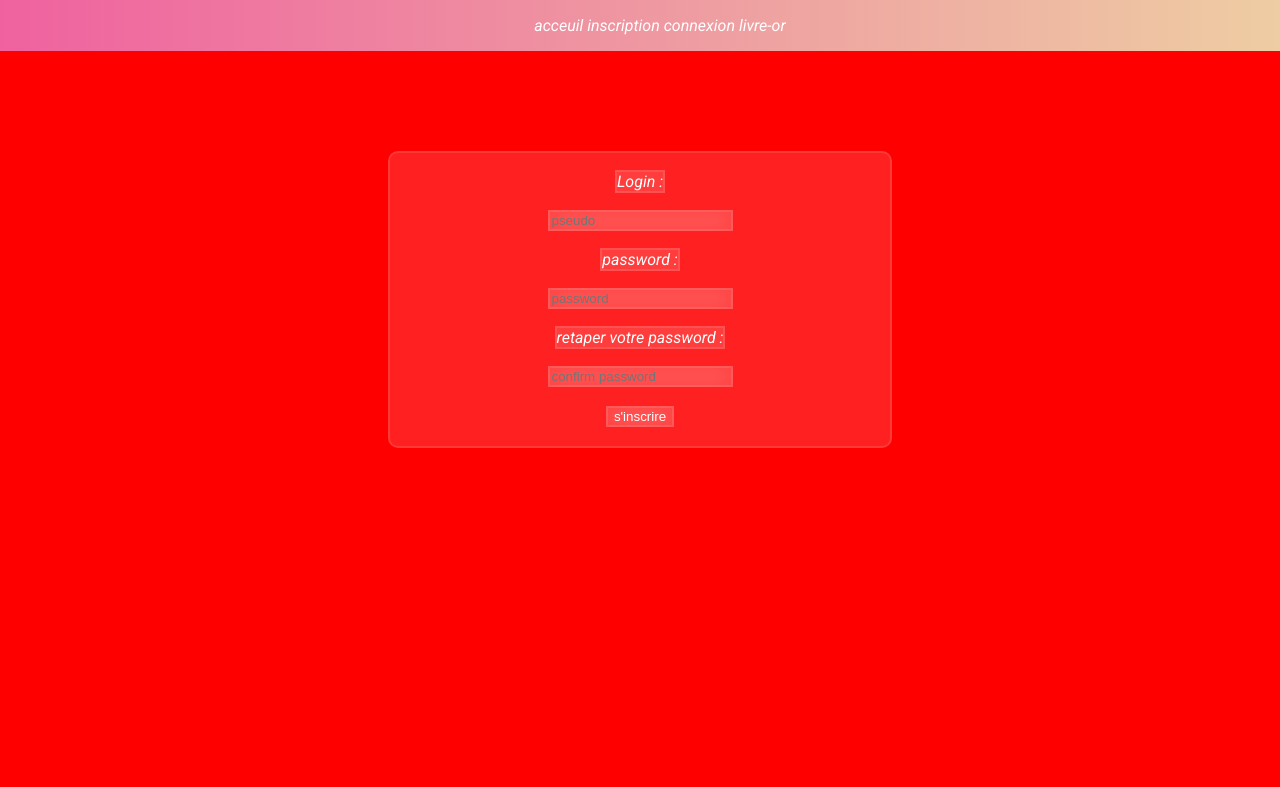
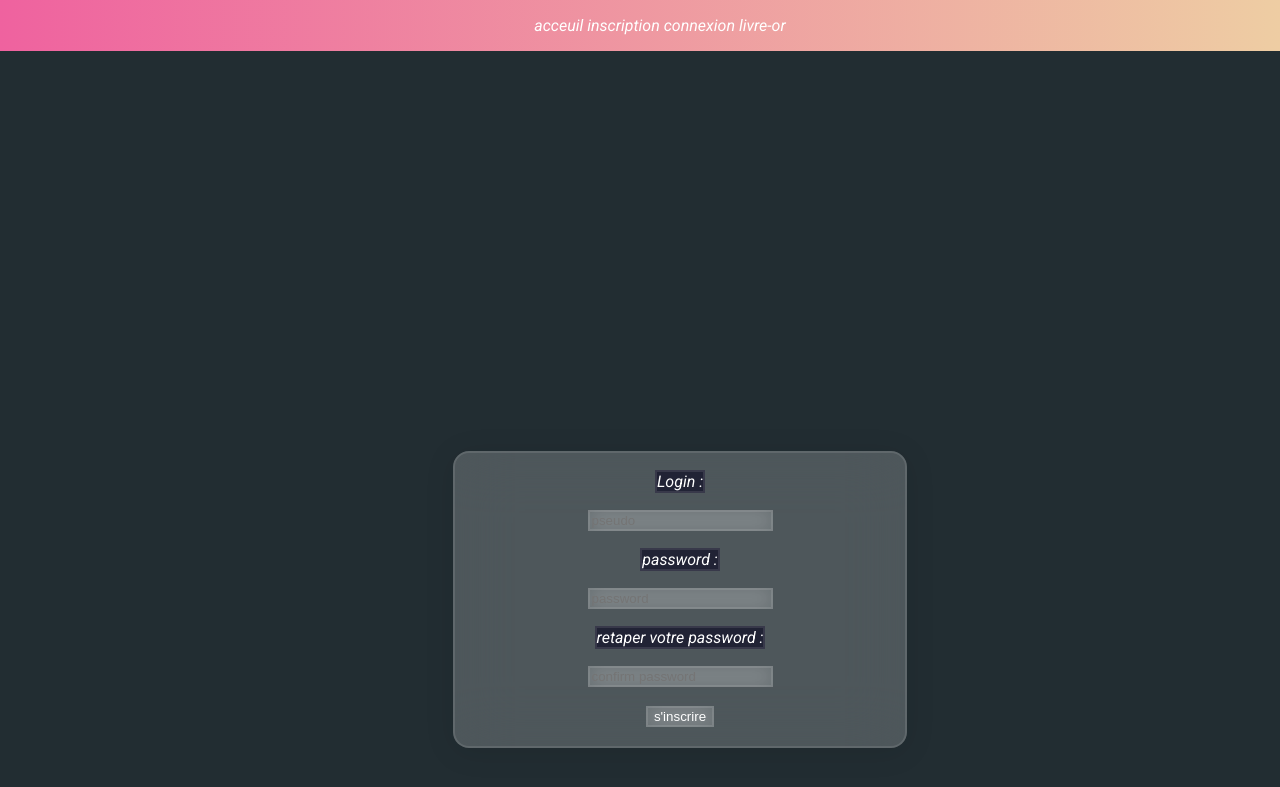
Before and after one commit to samuel-durand/livre-or, a PHP site: page /inscription.php in a window 1280 px wide. Shown: the top 787 px of the page. Run offline with PHP 8.4, Linux system fonts and the light colour scheme.

Commit message:
css  fix

```diff
--- a/css/styles.css
+++ b/css/styles.css
@@ -4,8 +4,11 @@ body {
     padding: 0;
     margin: 0;
     font-family: 'Roboto', sans-serif;
-    background: red;
+    background: #222D32
 }
+
+
+
 
 
 header {
@@ -15,7 +18,10 @@ header {
     background: #EECDA3;  /* fallback for old browsers */
     background: -webkit-linear-gradient(to right, #EF629F, #EECDA3);  /* Chrome 10-25, Safari 5.1-6 */
     background: linear-gradient(to right, #EF629F, #EECDA3); /* W3C, IE 10+/ Edge, Firefox 16+, Chrome 26+, Opera 12+, Safari 7+ */
+    animation: gradient 15s ease infinite;
 }
+
+
 
 
 header nav li {
@@ -46,9 +52,11 @@ main table {
     border-radius: 10px;
     backdrop-filter: blur(10px);
     border: 2px solid rgba(255,255,255,0.1);
+    overflow: wrap;
     width: 750px;
     position: relative;
-    top: 100px;
+    top: 300px;
+    left: 70px;
     -webkit-box-shadow:0 0 20px #FFD700;
     -moz-box-shadow: 0 0 20px #FFD700;
     box-shadow:0 0 20px #FFD700;
@@ -69,7 +77,8 @@ main table {
     border-radius: 5px;
     width: 450px;
     position: relative;
-    top: 250px;
+    top: 400px;
+    left: 40px;
     /* From https://css.glass */
     background: rgba(255, 255, 255, 0.2);
     border-radius: 16px;
@@ -83,7 +92,7 @@ main table {
 
 
 main label {
-    color: white;
+    background-color: #212335;
 }
 
 
@@ -97,7 +106,7 @@ section {
 
  form {
     position: relative;
-    top: 100px;
+    top: -550px;
     width: 500px;
     background-color: rgba(255,255,255,0.13);
     border-radius: 10px;
@@ -143,8 +152,14 @@ input[type="submit"] {
 }
 
 label {
-    color: white;
     background-color: rgba(255,255,255,0.13);
     backdrop-filter: blur(10px);
     border: 2px solid rgba(255,255,255,0.1);
 }
+
+
+button {
+    position: relative;
+    top: 200px;
+    right: 670px;
+}
--- a/index.php
+++ b/index.php
@@ -1,3 +1,6 @@
+<?php include 'connect.php';?>
+
+
 <!DOCTYPE html>
 <html lang="en">
 <head>
--- a/inscription.php
+++ b/inscription.php
@@ -68,7 +68,7 @@ if(isset($_POST['submit'])){
 
     <section>
 
-
+    <main>
     <form method="POST" action="" align="center">
 
     <br>
--- a/profil.php
+++ b/profil.php
@@ -1,6 +1,5 @@
 <?php
 
-session_start();
 include 'connect.php';
 
 if(isset($_POST['submit'])){
```
